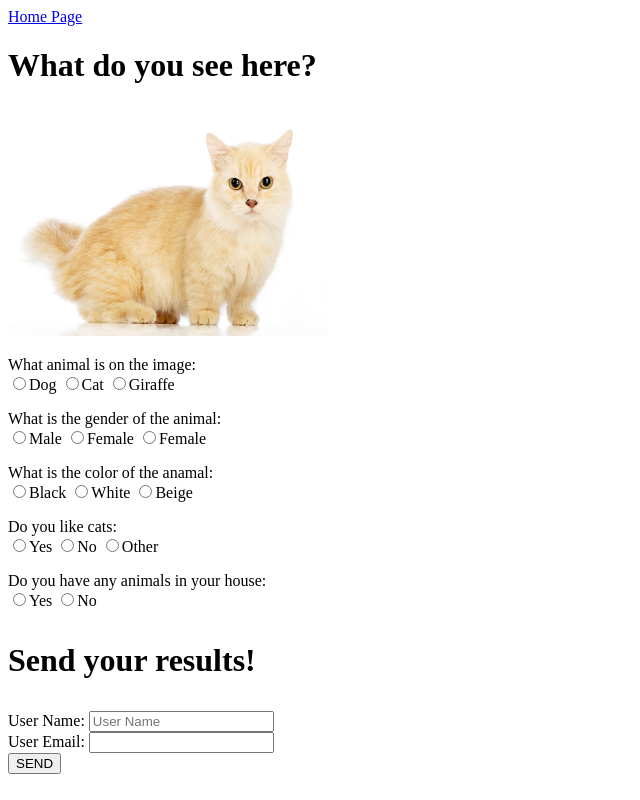
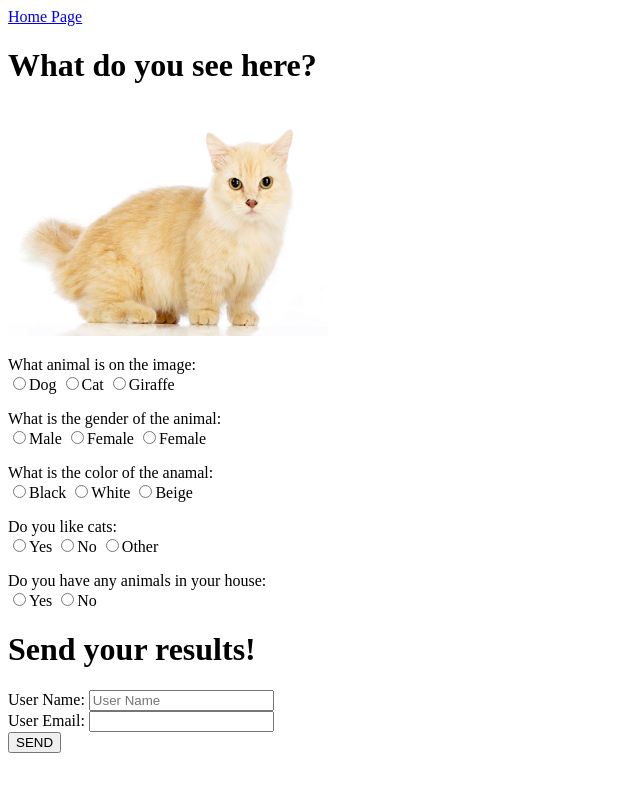
Before and after one commit to Lazlo22/Hello_world2, a website: page form.html in a window 1280 px wide. Shown: the whole page, without its empty margins (0-640 px from the left). Drawn offline with Linux system fonts and the light colour scheme.

Commit message:
Update form.html

```diff
--- a/form.html
+++ b/form.html
@@ -9,9 +9,9 @@
     <p></p>
     <h1>What do you see here?</h1>
     <p></p>
-    <img src="cat.png" height="230" width="320" />
+    <img src="cat.png" alt="cat" height="230" width="320" />
     <p></p>
-	<form method="POST" action="https://formspree.io/v.prihodski@gmail.com">
+	<form method="POST" action="https://formspree.io/v.prihodski@gmail.com"/>
     <label>What animal is on the image:</label> <br />
     <label> <input type="radio" name="animal" value="dog" />Dog</label>
     <label> <input type="radio" name="animal" value="cat" />Cat</label>
@@ -39,7 +39,7 @@
       <label> <input type="radio" name="have_animals" value="Yes" />Yes</label>
       <label> <input type="radio" name="have_animals" value="No" />No</label>
     </p>
-    <h1><p>Send your results!</p></h1>
+    <p><h1>Send your results!</h1></p>
     <label
       >User Name: <input type="text" placeholder="User Name" name="user-name" />
     </label>
```
